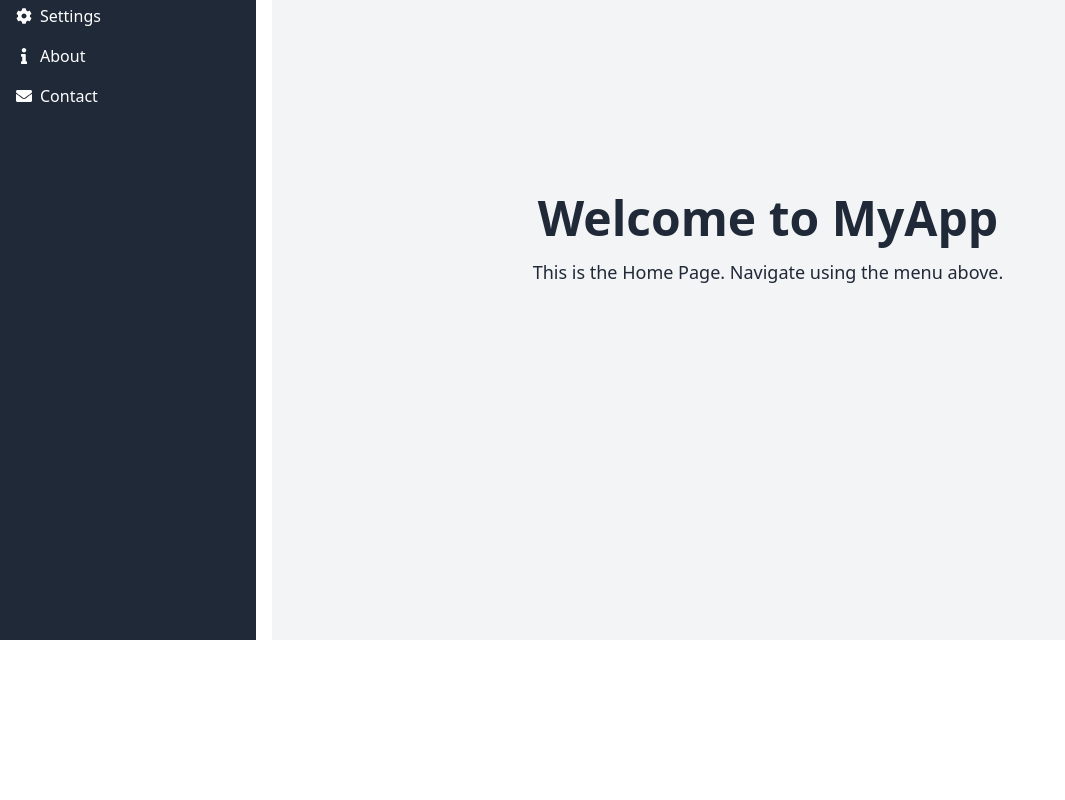
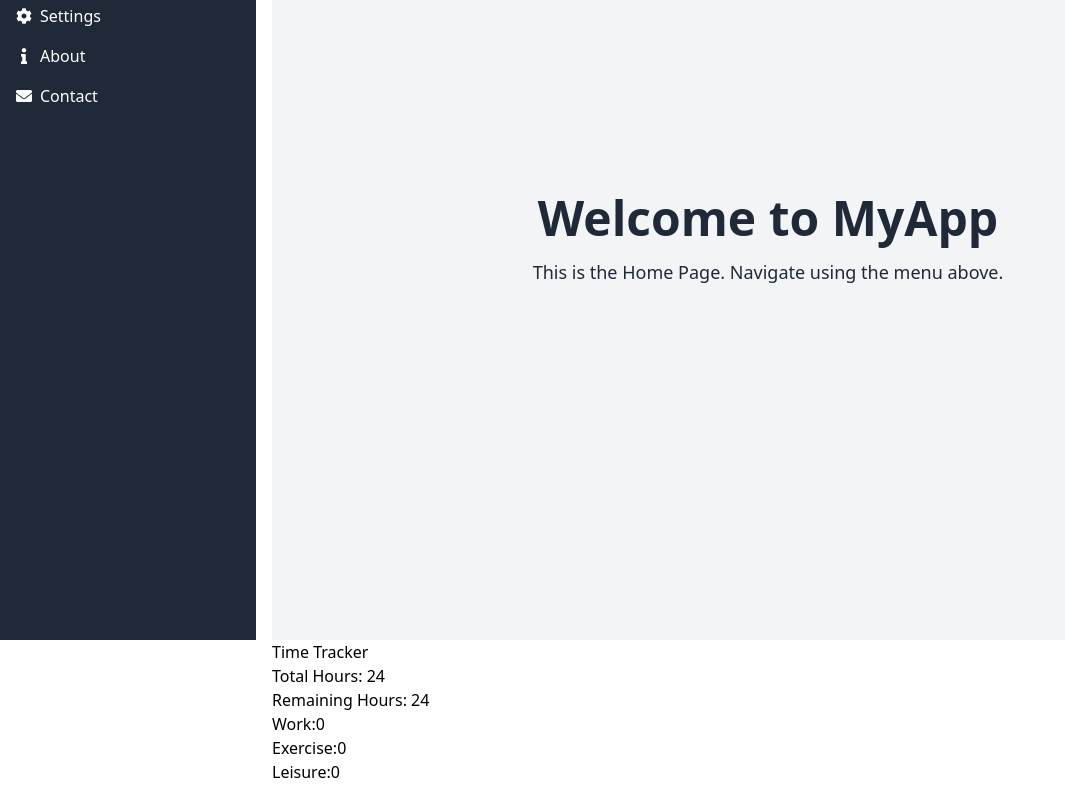
Before and after one commit to coder-pro10z/Boilerplate_React, a React (Create React App) app: page / in a window 1280 px wide. Shown: the part 240-1040 px from the top of the page, without its empty margins (0-1065 px from the left). Before the commit the page ends 896 px from the top, so only its background shows below. Built offline with nearby package versions, Linux system fonts and the light colour scheme.

Commit message:
Balanced initial

```diff
--- a/package.json
+++ b/package.json
@@ -1,6 +1,6 @@
 {
-  "name": "my-spa-boilerplate",
-  "version": "0.1.0",
+  "name": "balanced",
+  "version": "0.0.1",
   "private": true,
   "dependencies": {
     "@testing-library/jest-dom": "^5.17.0",
--- a/src/components/NavBar.tsx
+++ b/src/components/NavBar.tsx
@@ -1,23 +1,3 @@
-// import React from 'react';
-// import { Link } from 'react-router-dom';
-// import Menu from './Menu'; // Assuming you have a Menu component
-
-// const NavBar: React.FC = () => {
-//   return (
-//     <header className="w-full bg-blue-600 text-white fixed top-0 left-0 z-50 shadow-md">
-//       <div className="container mx-auto flex justify-between items-center p-4">
-//         <div className="flex items-center space-x-4">
-//           {/* Add an icon or logo here */}
-//           <span className="font-bold text-xl">MyApp</span>
-//         </div>
-//         <Menu />
-//       </div>
-//     </header>
-//   );
-// };
-
-// export default NavBar;
-
 import React from 'react';
 import Menu from './Menu';
 import { useLocation } from 'react-router-dom';
@@ -57,7 +37,7 @@ const NavBar: React.FC = () => {
         <div className="flex items-center space-x-4">
           {/* Icon or logo on the left */}
           <FaIcons /> {/* Replace with your desired icon */}
-          <span className="font-bold text-xl">MyApp</span>
+          <span className="font-bold text-xl">Balanced</span>
         </div>
         {/* Dynamic title in the center */}
         <div className="flex-1 text-center">
@@ -70,52 +50,3 @@ const NavBar: React.FC = () => {
 };
 
 export default NavBar;
-
-// import React from 'react';
-// import { useLocation } from 'react-router-dom';
-// import Menu from './Menu';
-// import { FaHome } from 'react-icons/fa'; // Example icon
-
-// const NavBar: React.FC = () => {
-//   const location = useLocation();
-//   const path = location.pathname;
-
-//   // Map paths to page titles
-//   const getPageTitle = (path: string) => {
-//     switch (path) {
-//       case '/':
-//         return 'Home';
-//       case '/about':
-//         return 'About';
-//       case '/contact':
-//         return 'Contact';
-//       case '/profile':
-//         return 'Profile';
-//       case '/settings':
-//         return 'Settings';
-//       case '/logout':
-//         return 'Logout';
-//       default:
-//         return 'MyApp'; // Default title
-//     }
-//   };
-
-//   return (
-//     <header className="w-full bg-blue-600 text-white shadow-md z-50 fixed">
-//       <div className="container mx-auto flex justify-between items-center p-4">
-//         <div className="flex items-center space-x-4">
-//           {/* Icon or logo on the left */}
-//           <FaHome /> {/* Replace with your desired icon */}
-//           <span className="font-bold text-xl">MyApp</span>
-//         </div>
-//         {/* Dynamic title in the center */}
-//         <div className="flex-1 text-center">
-//           <span className="text-lg font-semibold">{getPageTitle(path)}</span>
-//         </div>
-//         <Menu />
-//       </div>
-//     </header>
-//   );
-// };
-
-// export default NavBar;
--- /dev/null
+++ b/src/components/TimeTracker.tsx
@@ -0,0 +1,46 @@
+import React, { useState } from 'react';
+
+const TimeTracker: React.FC = () => {
+  const [totalHours, setTotalHours] = useState<number>(24);
+  const [usedHours, setUsedHours] = useState<number>(0);
+  const [areas, setAreas] = useState<{ area: string, hours: number }[]>([
+    { area: 'Work', hours: 0 },
+    { area: 'Exercise', hours: 0 },
+    { area: 'Leisure', hours: 0 },
+  ]);
+
+  const remainingHours = totalHours - usedHours;
+
+  // Function to update hours for a specific area
+  const updateHours = (index: number, newHours: number) => {
+    const updatedAreas = [...areas];
+    updatedAreas[index].hours = newHours;
+
+    const totalUsedHours = updatedAreas.reduce((sum, area) => sum + area.hours, 0);
+    setUsedHours(totalUsedHours);
+    setAreas(updatedAreas);
+  };
+
+  return (
+    <div>
+      <h1>Time Tracker</h1>
+      <p>Total Hours: {totalHours}</p>
+      <p>Remaining Hours: {remainingHours}</p>
+
+      <div>
+        {areas.map((area, index) => (
+          <div key={index}>
+            <label>{area.area}:</label>
+            <input
+              type="number"
+              value={area.hours}
+              onChange={(e) => updateHours(index, parseInt(e.target.value) || 0)}
+            />
+          </div>
+        ))}
+      </div>
+    </div>
+  );
+};
+
+export default TimeTracker;
--- a/src/pages/Home.tsx
+++ b/src/pages/Home.tsx
@@ -1,12 +1,17 @@
 // src/pages/HomePage.tsx
+import TimeTracker from 'components/TimeTracker';
 import React from 'react';
 
 const HomePage: React.FC = () => {
-  return (
-    <div className="flex flex-col items-center justify-center h-screen bg-gray-100 text-gray-800">
+  return (<>
+      <div className="flex flex-col items-center justify-center h-screen bg-gray-100 text-gray-800">
       <h1 className="text-5xl font-bold mb-4">Welcome to MyApp</h1>
       <p className="text-lg">This is the Home Page. Navigate using the menu above.</p>
     </div>
+  <div className="timeTracker">
+    <TimeTracker/>
+  </div>
+  </>
   );
 };
 
```
Also changed, not shown: src/App.tsx (+0 -49 lines), 1 other file (tests, documents, lock files or other folders).
